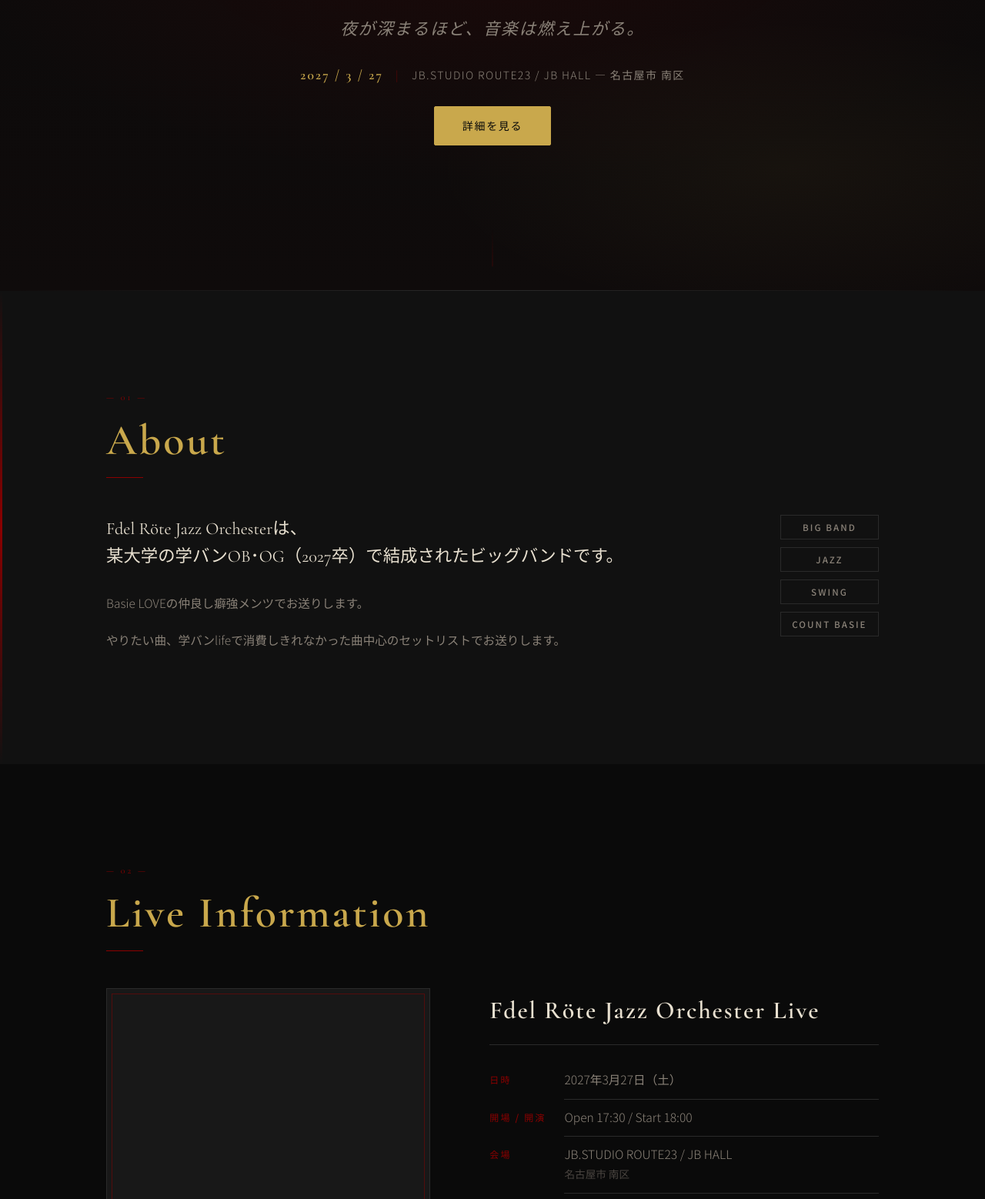
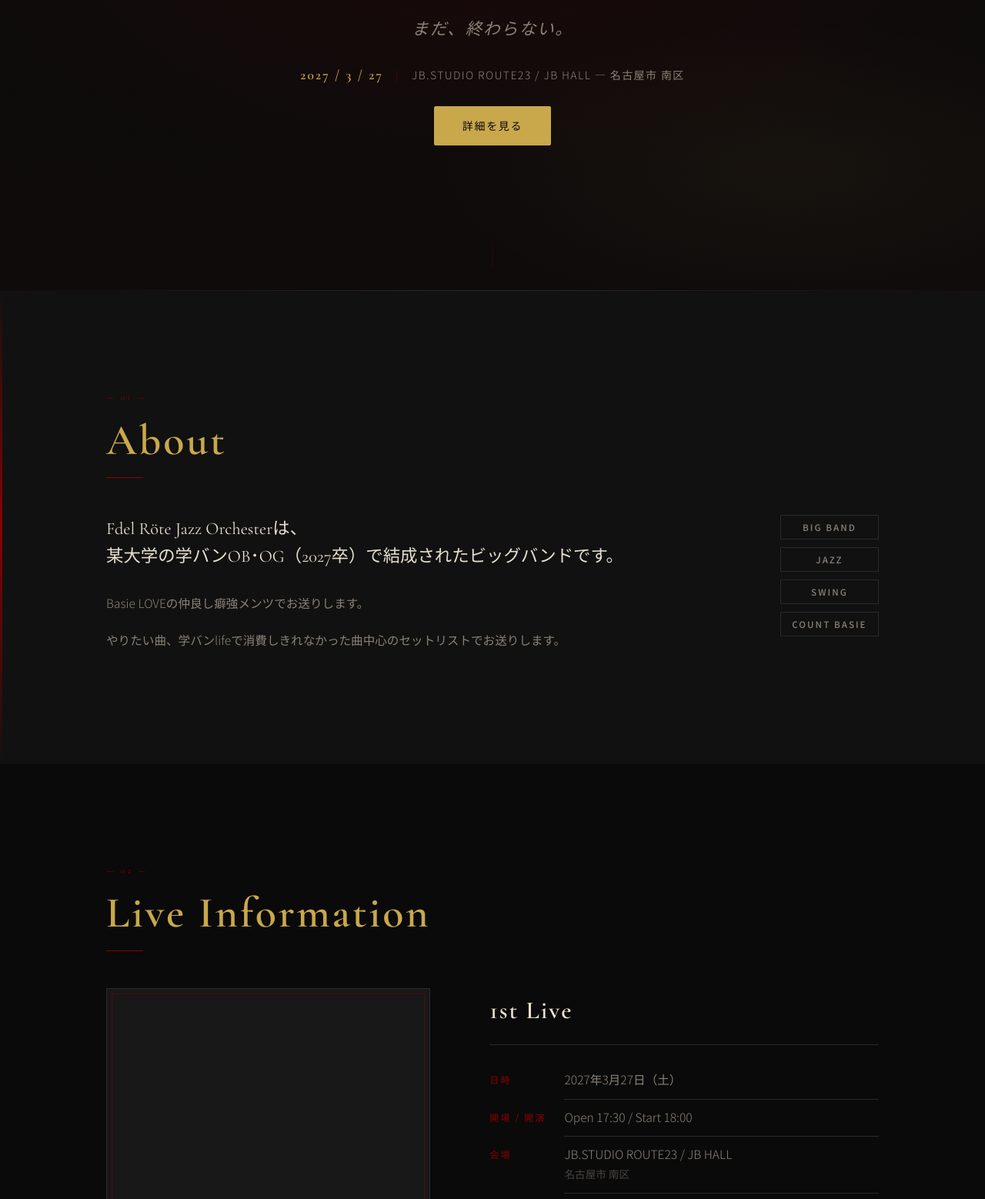
Before and after one commit to yuina-yamaguchi/FRJO, a plain HTML site: page index.html in a window 1280 px wide. Shown: the part 422-1980 px from the top of the page at 77% size. Drawn offline with nearby package versions, Linux system fonts and the light colour scheme.

Commit message:
Update hero catchcopy and live event title

```diff
--- a/index.html
+++ b/index.html
@@ -39,7 +39,7 @@
         Fdel Röte<br />
         <span class="hero-title-sub">Jazz Orchester</span>
       </h1>
-      <p class="hero-catchcopy">夜が深まるほど、音楽は燃え上がる。</p>
+      <p class="hero-catchcopy">まだ、終わらない。</p>
       <div class="hero-event-info">
         <span class="hero-date">2027 / 3 / 27</span>
         <span class="hero-divider" aria-hidden="true">|</span>
@@ -103,7 +103,7 @@
 
         <!-- ライブ詳細 -->
         <div class="live-details">
-          <h3 class="live-event-title">Fdel Röte Jazz Orchester Live</h3>
+          <h3 class="live-event-title">1st Live</h3>
           <dl class="live-info-list">
             <dt>日時</dt>
             <dd>2027年3月27日（土）</dd>
```
